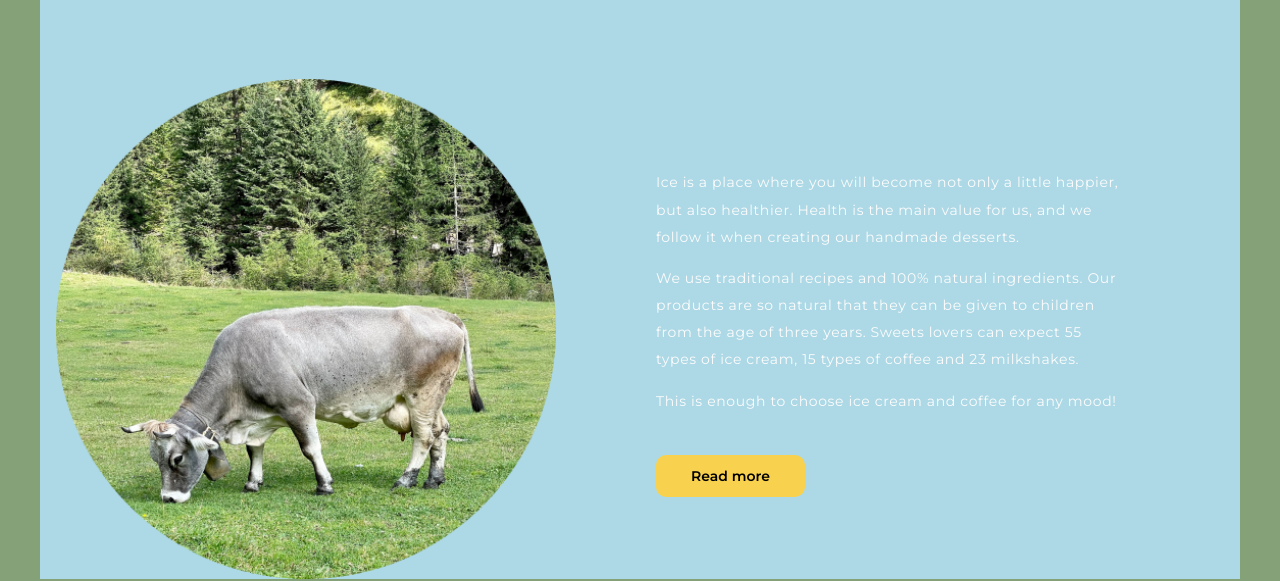
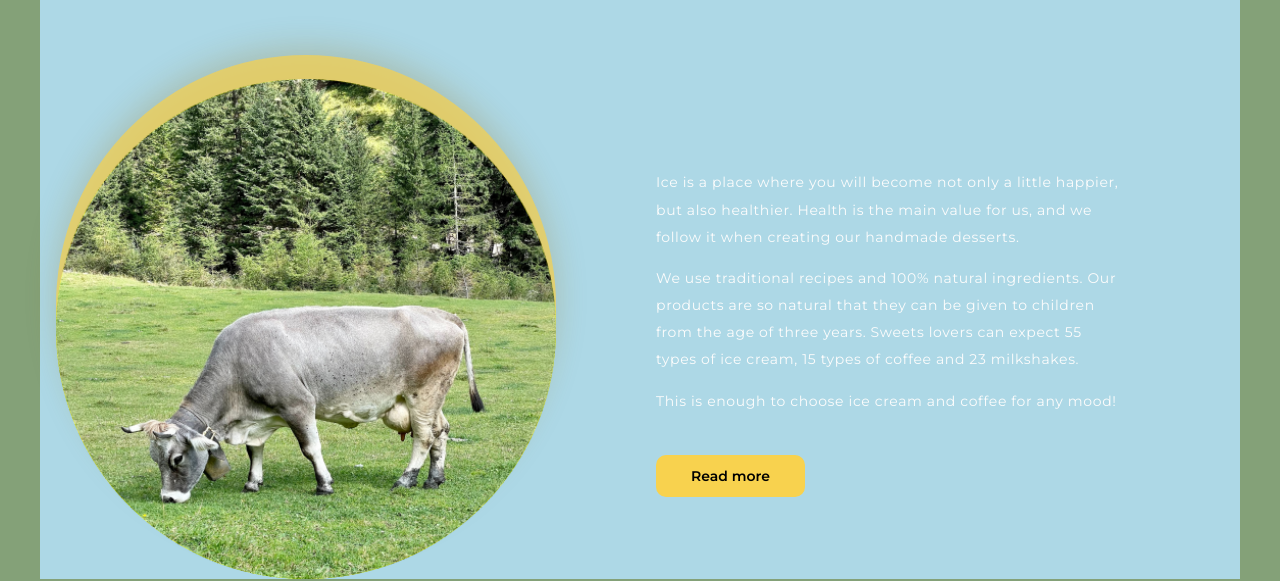
Before and after one commit to Hlafira/IceCream, a website built with Parcel: page src/index.html in a window 1280 px wide. Shown: the part 223-804 px from the top of the page. Built offline with nearby package versions, Linux system fonts and the light colour scheme; a web font is replaced by a local one.

Commit message:
update about

```diff
--- a/src/sass/layout/_about.scss
+++ b/src/sass/layout/_about.scss
@@ -32,6 +32,44 @@
   margin-bottom: 12px;
 }
 
+// .about_thumb_picture {
+//   position: relative;
+//   margin-left: auto;
+//   margin-right: auto;
+//   &::before {
+//     content: '';
+//     display: block;
+//     width: 278.19px;
+//     height: 278.19px;
+//     background: linear-gradient(
+//         0deg,
+//         rgba(248, 210, 78, 0.7),
+//         rgba(248, 210, 78, 0.7)
+//       ),
+//       #d9d9d9;
+//     box-shadow: 0px 4.48583px 16.8218px rgba(153, 114, 23, 0.25);
+//     border-radius: 140.182px;
+//   }
+// }
+
+// .about_picture {
+//   //   position: absolute;
+//   //   top: 20px;
+//   //   left: 0;
+//   //   display: block;
+//   //   width: 278.19px;
+//   //   height: 278.19px;
+//   width: 500px;
+//   height: 500px;
+//   border-radius: 50%;
+//   background-color: yellow;
+//   margin-left: auto;
+//   margin-right: auto;
+
+//   box-shadow: 0px -24px 0px rgba(248, 210, 78, 0.7),
+//     0px -32px 30px rgba(153, 114, 23, 0.25);
+// }
+
 @media screen and (max-width: 767px) {
   .title_header {
     margin-bottom: 32px;
@@ -48,6 +86,17 @@
     }
     &_text_tablet {
       display: none;
+    }
+    &_picture {
+      //   width: 279px;
+      //   height: 279px;
+      border-radius: 50%;
+      background-color: yellow;
+      margin-left: auto;
+      margin-right: auto;
+
+      box-shadow: 0px -24px 0px rgba(248, 210, 78, 0.7),
+        0px -32px 30px rgba(153, 114, 23, 0.25);
     }
   }
   .button.about {
@@ -71,6 +120,14 @@
     }
     &_picture {
       width: 333px;
+      height: 333px;
+      border-radius: 50%;
+      background-color: yellow;
+      margin-left: auto;
+      margin-right: auto;
+
+      box-shadow: 0px -24px 0px rgba(248, 210, 78, 0.7),
+        0px -32px 30px rgba(153, 114, 23, 0.25);
     }
     &_thumb_text {
       display: flex;
@@ -103,6 +160,14 @@
     }
     &_picture {
       width: 500px;
+      height: 500px;
+      border-radius: 50%;
+      background-color: yellow;
+      margin-left: auto;
+      margin-right: auto;
+
+      box-shadow: 0px -24px 0px rgba(248, 210, 78, 0.7),
+        0px -32px 30px rgba(153, 114, 23, 0.25);
     }
     &_thumb_text {
       display: flex;
@@ -116,37 +181,10 @@
       color: #fcfcfc;
     }
   }
+
   .button.about {
     background-color: #f8d24e;
     margin-top: 26px;
     width: fit-content;
   }
 }
-
-// .about_thumb_picture {
-//   position: relative;
-//   margin-left: auto;
-//   margin-right: auto;
-//   &::before {
-//     content: '';
-//     display: block;
-//     width: 278.19px;
-//     height: 278.19px;
-//     background: linear-gradient(
-//         0deg,
-//         rgba(248, 210, 78, 0.7),
-//         rgba(248, 210, 78, 0.7)
-//       ),
-//       #d9d9d9;
-//     box-shadow: 0px 4.48583px 16.8218px rgba(153, 114, 23, 0.25);
-//     border-radius: 140.182px;
-//   }
-// }
-// .about_picture {
-//   position: absolute;
-//   top: 20px;
-//   left: 0;
-//   display: block;
-//   width: 100%;
-//   height: 278.19px;
-// }
```
